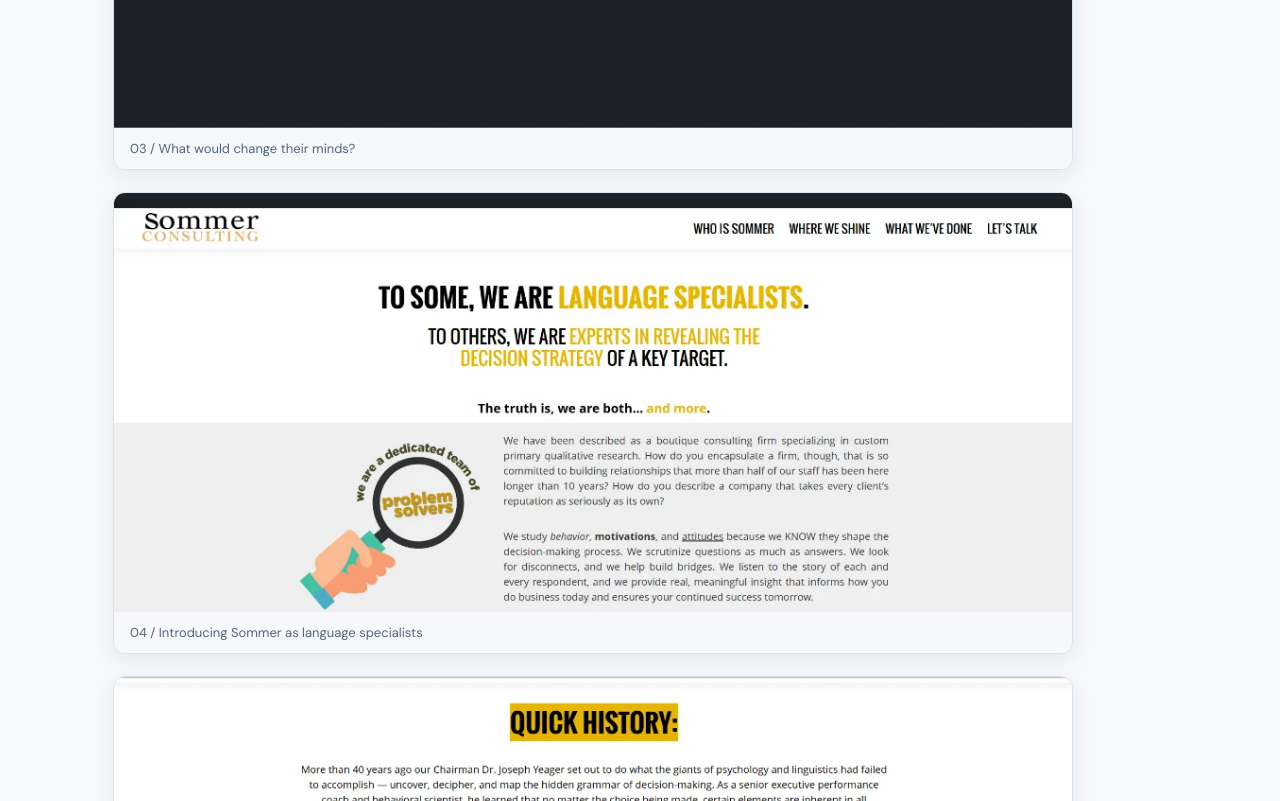
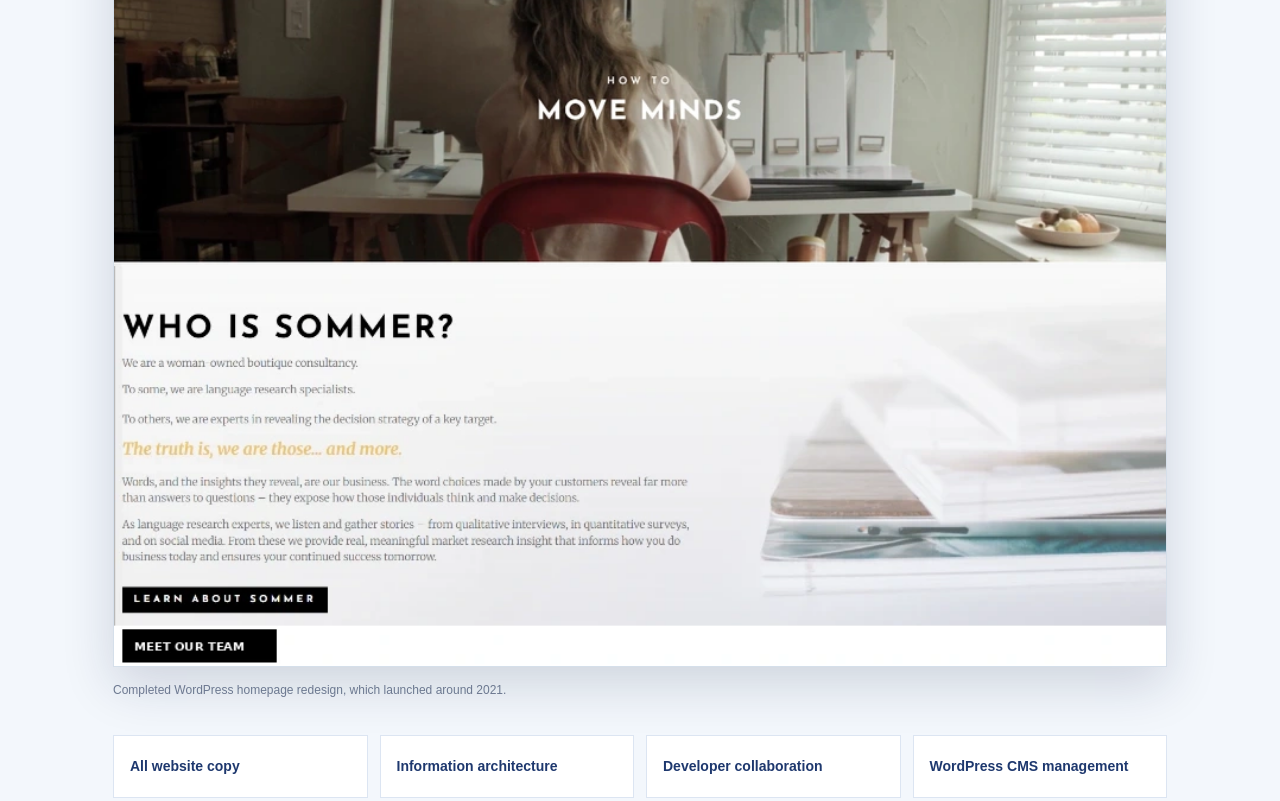
Before and after one commit to william-stone624/william-stone624.github.io, a plain HTML site: page sommer-case-study.html in a window 1280 px wide. Shown: the part 3500-4301 px from the top of the page. Drawn offline with Linux system fonts and the light colour scheme.

Commit message:
Refine Sommer case study visual hierarchy

```diff
--- a/styles.css
+++ b/styles.css
@@ -63,3 +63,32 @@
 .editorial-copy a{font-weight:750;color:#2456b8;margin-top:auto;text-decoration:underline;text-underline-offset:3px}
 .case-image img,.case-gallery img{width:100%;height:auto;object-fit:contain;object-position:top center}
 @media(max-width:800px){.case-editorial .editorial-grid{grid-template-columns:1fr}}
+
+/* Sommer case study: give the completed redesign the visual emphasis. */
+.case-final-feature .sommer-homepage-hero{max-width:1050px;margin:34px auto 26px}
+.case-final-feature .sommer-homepage-hero img{width:100%;height:auto;display:block}
+.case-final-feature .case-roles{margin-top:24px}
+.sommer-interim-compact{display:grid;grid-template-columns:repeat(3,minmax(0,1fr));gap:14px;max-width:none}
+.sommer-interim-compact .sommer-interim-shot{min-width:0;margin:0}
+.sommer-interim-compact .sommer-interim-shot img{width:100%;height:auto;display:block}
+.sommer-interim-compact .sommer-interim-shot figcaption{font-size:11px}
+.case-gallery{grid-template-columns:repeat(2,minmax(0,1fr));gap:24px}
+.case-gallery figure:first-child{grid-column:span 2}
+.case-gallery figure:first-child img{max-width:100%;width:100%}
+@media(max-width:720px){.sommer-interim-compact{grid-template-columns:repeat(2,minmax(0,1fr))}.case-gallery{grid-template-columns:1fr}.case-gallery figure:first-child{grid-column:auto}}
+
+/* Sommer final visual hierarchy: completed redesign is the primary feature. */
+.case-final-feature{background:#f3f7fc;border-top:1px solid #e1eaf6;border-bottom:1px solid #e1eaf6}
+.case-final-feature .sommer-homepage-hero{max-width:1120px;margin:32px auto 34px}
+.case-final-feature .sommer-homepage-hero img{display:block;width:100%;height:auto;object-fit:contain;box-shadow:0 18px 48px rgba(17,31,66,.16)}
+.case-final-feature .sommer-homepage-hero figcaption{margin-top:14px}
+@media(min-width:761px){
+.sommer-interim-sequence.sommer-interim-compact{grid-template-columns:repeat(3,minmax(0,1fr));gap:12px;max-width:100%}
+.sommer-interim-compact .sommer-interim-shot{box-shadow:0 3px 10px rgba(13,31,68,.06);border-radius:8px}
+.sommer-interim-compact .sommer-interim-shot figcaption{padding:8px 10px;font-size:11px;line-height:1.35}
+}
+@media(max-width:760px){
+.sommer-interim-sequence.sommer-interim-compact{grid-template-columns:repeat(2,minmax(0,1fr));gap:10px}
+.sommer-interim-compact .sommer-interim-shot figcaption{padding:8px;font-size:10px}
+}
+@media(max-width:440px){.sommer-interim-sequence.sommer-interim-compact{grid-template-columns:1fr}}
```
